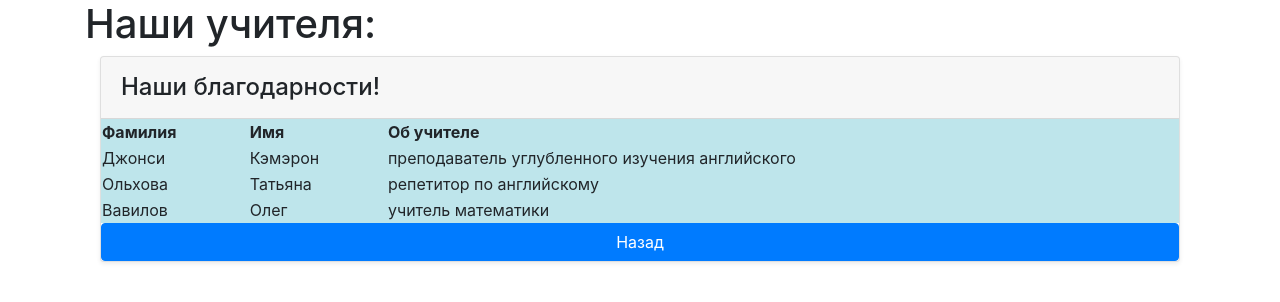
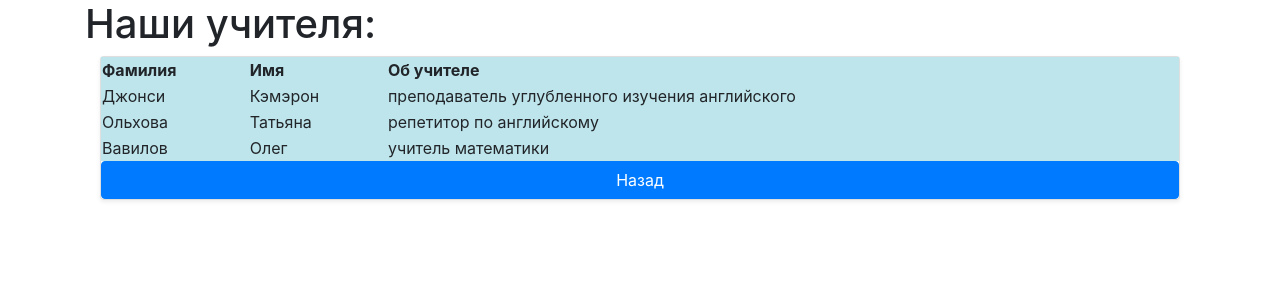
Before and after one commit to darb0ga/website, a Flask app: page /ateach in a window 1280 px wide. Shown: the part 56-358 px from the top of the page. Run offline with Flask 2, Linux system fonts and the light colour scheme; a user stored in the database is signed in; data comes from the database, SQL or seed files in the repository; some libraries are stand-ins or nearby versions.

Commit message:
Add files via upload

```diff
--- a/templates/123.html
+++ b/templates/123.html
@@ -44,7 +44,7 @@
                 <div class="card-body">
                     <h5 class="card-title">{{ item.name }}</h5>
                     <p class="card-text">{{ item.about }}</p>
-                    <a href="ateach/{{item.user_id}}" class="btn btn-primary">Просмотреть преподавателя</a>
+                    <a href="ateach" class="btn btn-primary">Просмотреть преподавателя</a>
                     <a href="#" class="btn btn-primary">Записаться</a>
                 </div>
             </div>
--- a/templates/teach.html
+++ b/templates/teach.html
@@ -7,9 +7,6 @@
 <body>
 <div class="container">
     <div class="card mb-4 rounded-3 shadow-sm">
-        <div class="card-header py-3">
-            <h4 class="my-0 fw-normal">Наши благодарности!</h4>
-        </div>
         <table class="table-info">
             <thead>
                 <tr>
```
